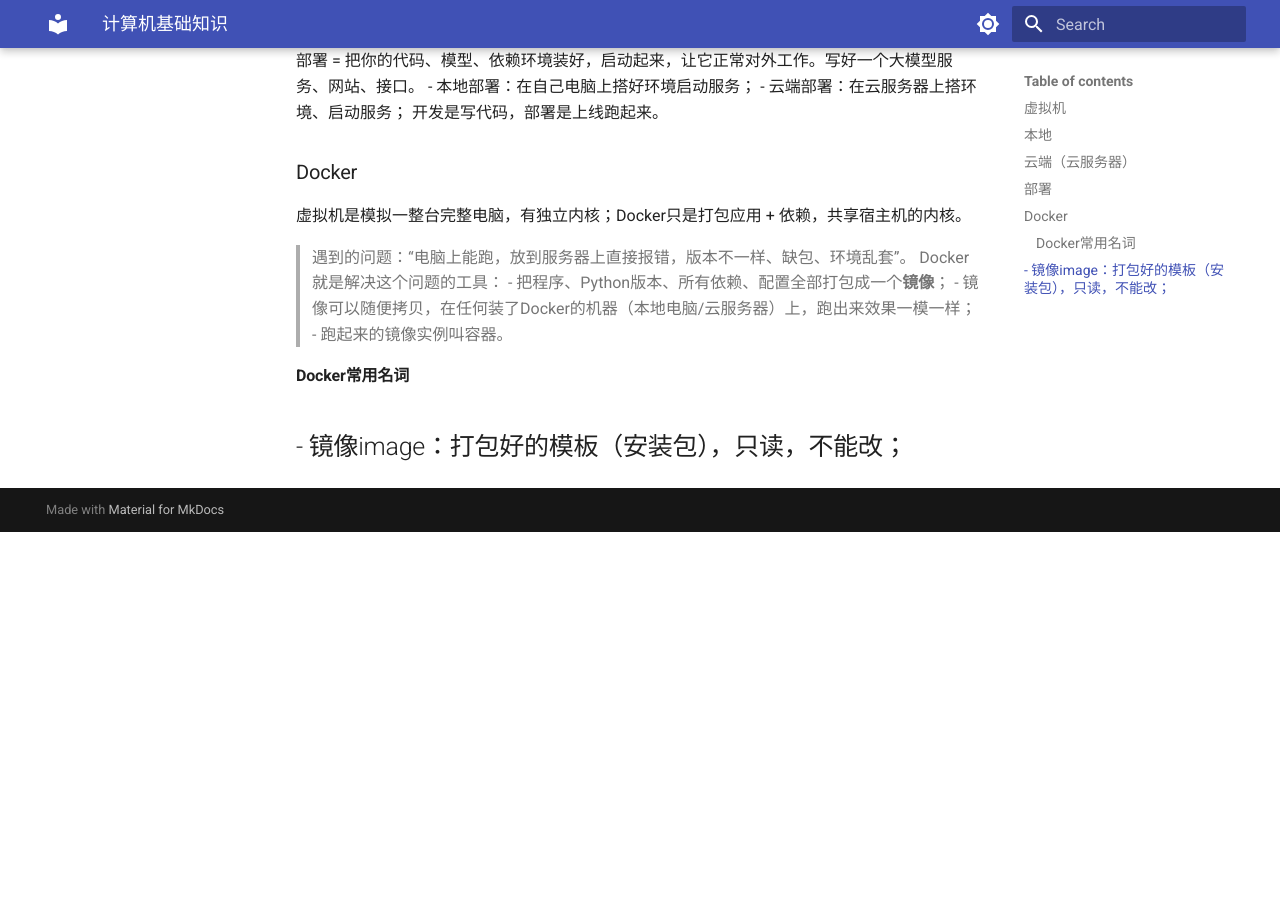
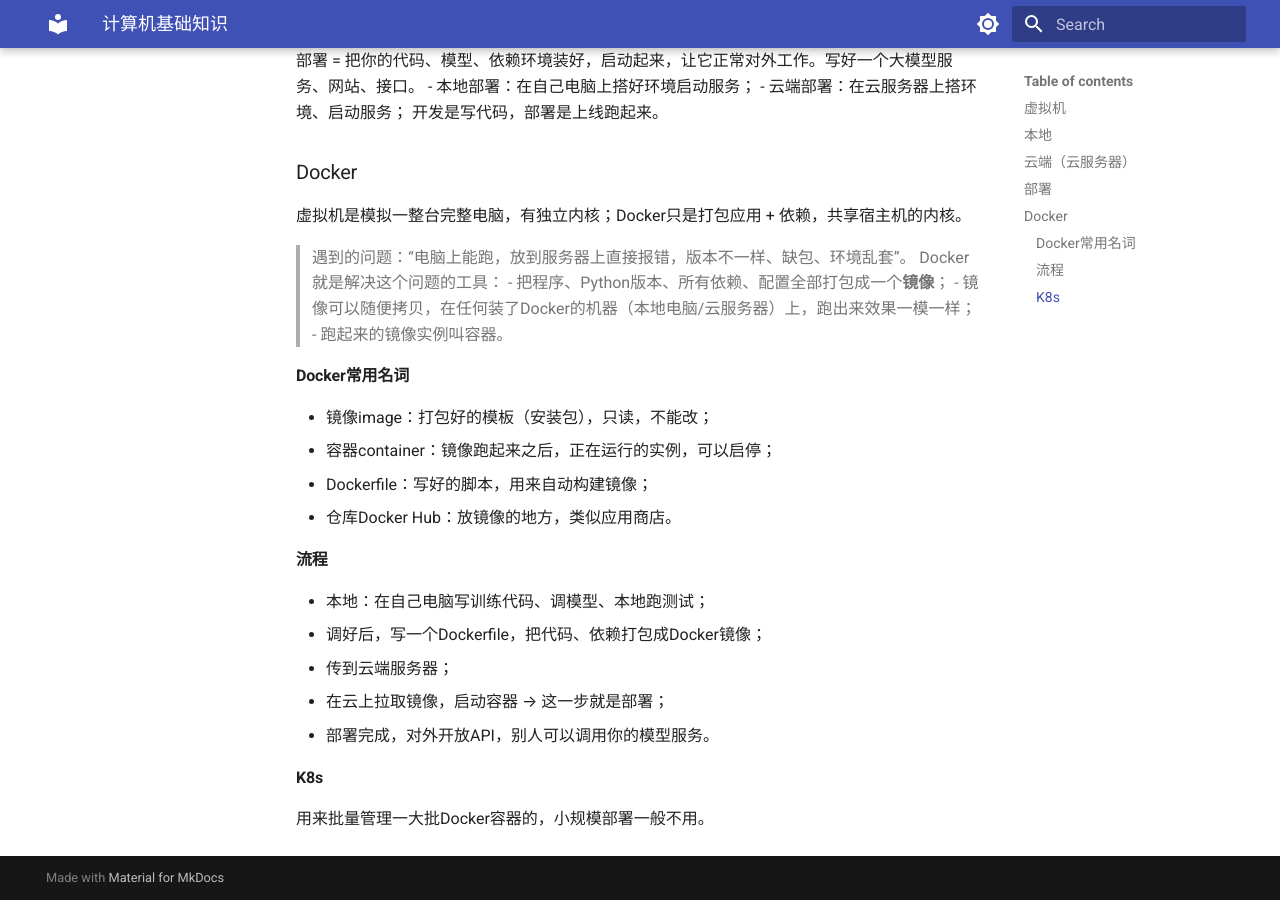
Before and after one commit to LXXXR0/LLM-finetuning, an MkDocs documentation site: the page built from docs/计算机基础知识.md, in a window 1280 px wide and 900 px high, scrolled down 664 px. Built offline with MkDocs 1.6.1 and Material for MkDocs 9.7.7, drawn with Linux system fonts in a browser that asks for light colours; before the commit the page ends 1196 px from its top, so only the background shows below that.

Commit message:
Expand Docker and K8s documentation
Added sections on Docker terminology, deployment process, and K8s.

```diff
--- a/docs/计算机基础知识.md
+++ b/docs/计算机基础知识.md
@@ -27,4 +27,16 @@ Docker就是解决这个问题的工具：
 
 #### Docker常用名词
 - 镜像image：打包好的模板（安装包），只读，不能改；
--
+- 容器container：镜像跑起来之后，正在运行的实例，可以启停；
+- Dockerfile：写好的脚本，用来自动构建镜像；
+- 仓库Docker Hub：放镜像的地方，类似应用商店。
+
+#### 流程
+- 本地：在自己电脑写训练代码、调模型、本地跑测试；
+- 调好后，写一个Dockerfile，把代码、依赖打包成Docker镜像；
+- 传到云端服务器；
+- 在云上拉取镜像，启动容器 → 这一步就是部署；
+- 部署完成，对外开放API，别人可以调用你的模型服务。
+
+#### K8s
+用来批量管理一大批Docker容器的，小规模部署一般不用。
```
